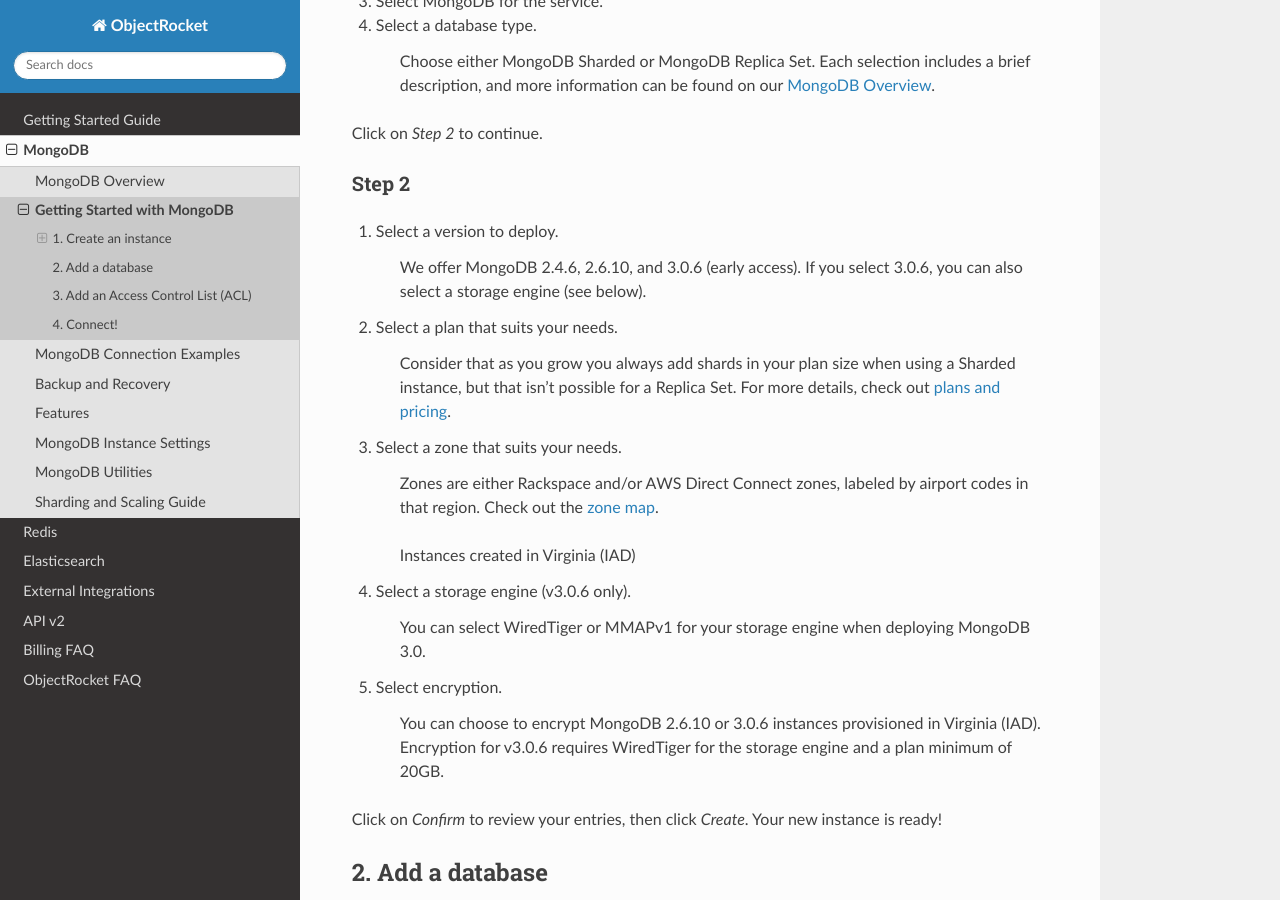
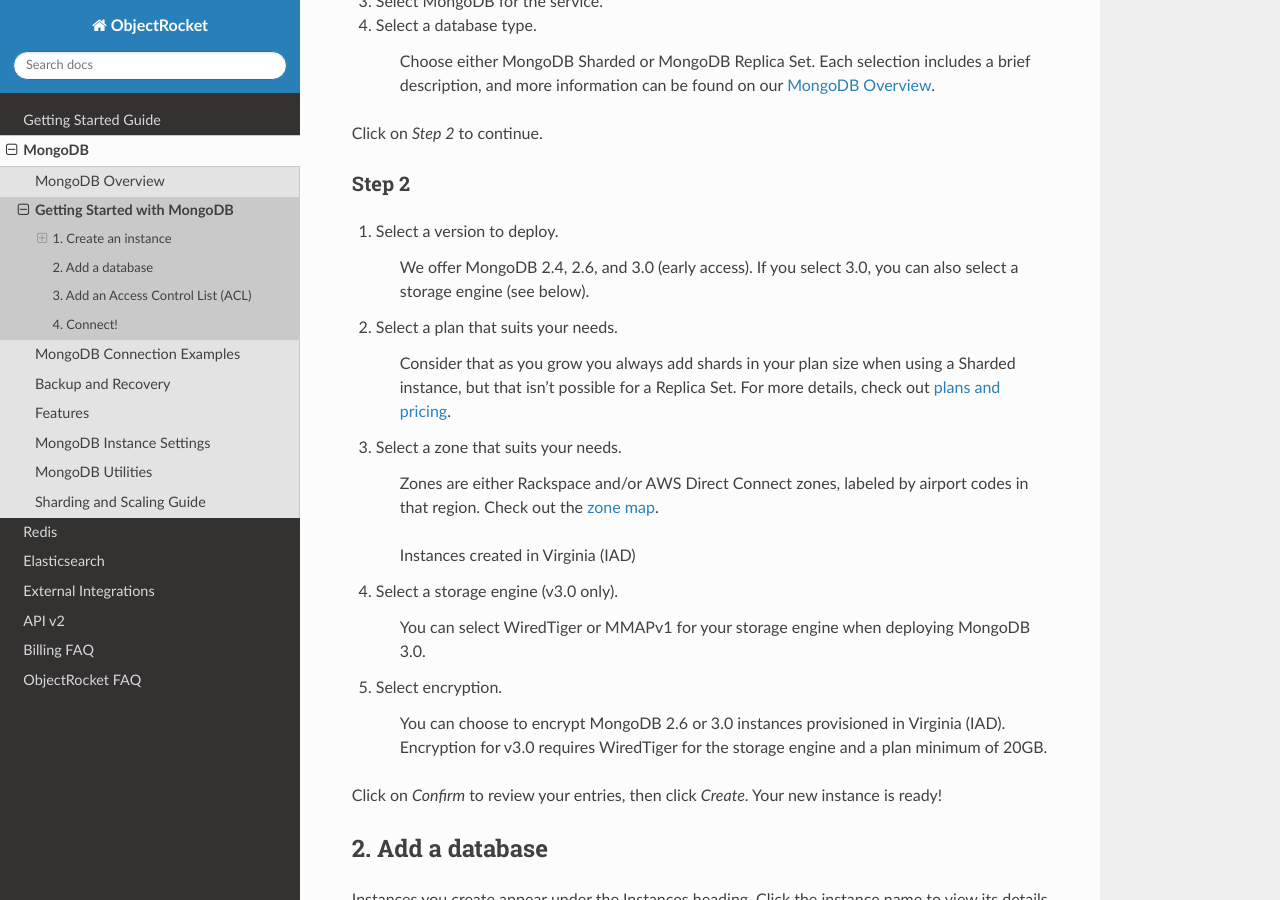
Before and after one commit to zcorleissen/documentation, a Sphinx documentation site: the page built from source/mongodb_getting_started.rst, in a window 1280 px wide and 900 px high, scrolled down 497 px. Built offline with Sphinx 7.4.7 and the Read the Docs theme 2.0.0, drawn with Linux system fonts in a browser that asks for light colours; pages that are not in the unit, such as notebooks, are missing from menus.

Commit message:
Reverting version numbers to major releases

```diff
--- a/source/mongodb_getting_started.rst
+++ b/source/mongodb_getting_started.rst
@@ -30,7 +30,7 @@
 
 #. Select a version to deploy.
 
-    We offer MongoDB 2.4.6, 2.6.10, and 3.0.6 (early access). If you select 3.0.6, you can also select a storage engine (see below).
+    We offer MongoDB 2.4, 2.6, and 3.0 (early access). If you select 3.0, you can also select a storage engine (see below).
 
 #. Select a plan that suits your needs.
 
@@ -42,13 +42,13 @@
 
     Instances created in Virginia (IAD)
 
-#. Select a storage engine (v3.0.6 only).
+#. Select a storage engine (v3.0 only).
 
     You can select WiredTiger or MMAPv1 for your storage engine when deploying MongoDB 3.0.
 
 #. Select encryption.
 
-    You can choose to encrypt MongoDB 2.6.10 or 3.0.6 instances provisioned in Virginia (IAD). Encryption for v3.0.6 requires WiredTiger for the storage engine and a plan minimum of 20GB.
+    You can choose to encrypt MongoDB 2.6 or 3.0 instances provisioned in Virginia (IAD). Encryption for v3.0 requires WiredTiger for the storage engine and a plan minimum of 20GB.
 
 Click on *Confirm* to review your entries, then click *Create*. Your new instance is ready!
 
```
